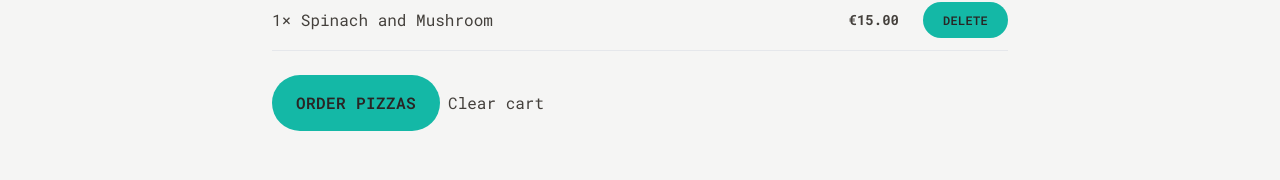
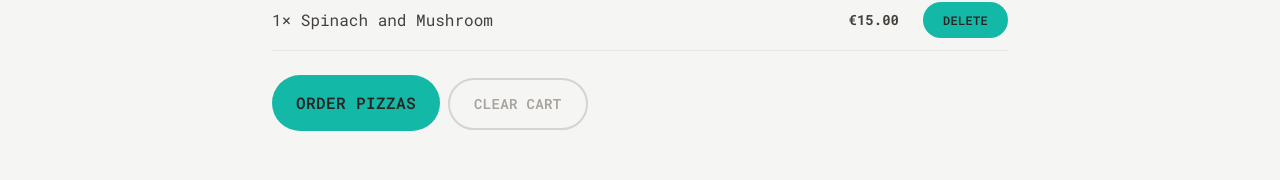
Before and after one commit to SunpreetSandhu/order-app, a React (Vite) app: page /cart in a window 1280 px wide. Shown: the part 297-477 px from the top of the page. Built offline with nearby package versions, Linux system fonts and the light colour scheme.

Commit message:
styled clear cart button

```diff
--- a/src/features/cart/Cart.jsx
+++ b/src/features/cart/Cart.jsx
@@ -44,7 +44,7 @@
         <Button type="primary" to="/order/new">
           Order pizzas
         </Button>
-        <button>Clear cart</button>
+        <Button type="secondary">Clear cart</Button>
       </div>
     </div>
   );
--- a/src/ui/Button.jsx
+++ b/src/ui/Button.jsx
@@ -6,6 +6,8 @@
   const styles = {
     primary: base + ' px-4 py-3 md:px-6 md:py-4',
     small: base + ' px-4 py-2 md:px-5 md:py-2.5 text-xs',
+    secondary:
+      'inline-block text-sm rounded-full border-2 border-stone-300 font-semibold uppercase tracking-wide text-stone-400 transition-colors duration-300 hover:bg-stone-300 hover:text-stone-800 focus:bg-stone-300 focus:text-stone-800 focus:outline-none focus:ring focus:ring-stone-200 focus:ring-offset-2 disabled:cursor-not-allowed px-4 py-2.5 md:px-6 md:py-3.5',
   };
 
   if (to) {
```
